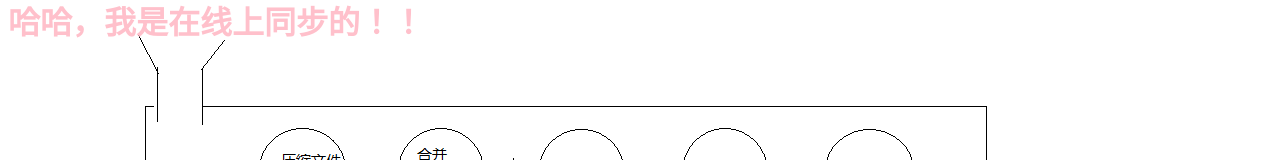
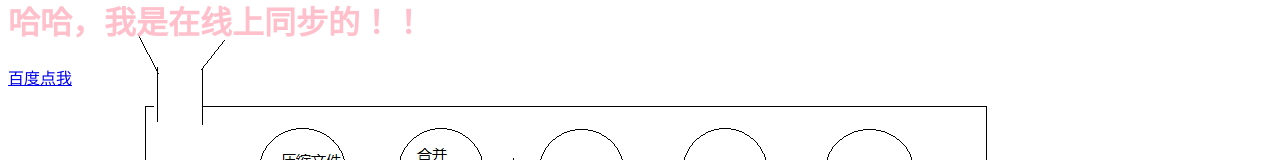
Before and after one commit to admin7104/git-demo, a website: page src/index.html in a window 1280 px wide. Shown: the part 131-291 px from the top of the page. Drawn offline with nearby package versions, Linux system fonts and the light colour scheme; files that its build step writes are made by us from their sources.

Commit message:
'我是v2的第一次提交，哈哈'

```diff
--- a/src/index.html
+++ b/src/index.html
@@ -13,6 +13,8 @@
 
   <h1>哈哈，我是在线上同步的！！</h1>
 
+  <a href="https://www.baidu.com">百度点我</a>
+
   <script src="scripts/all.js"></script>
 </body>
 
```
